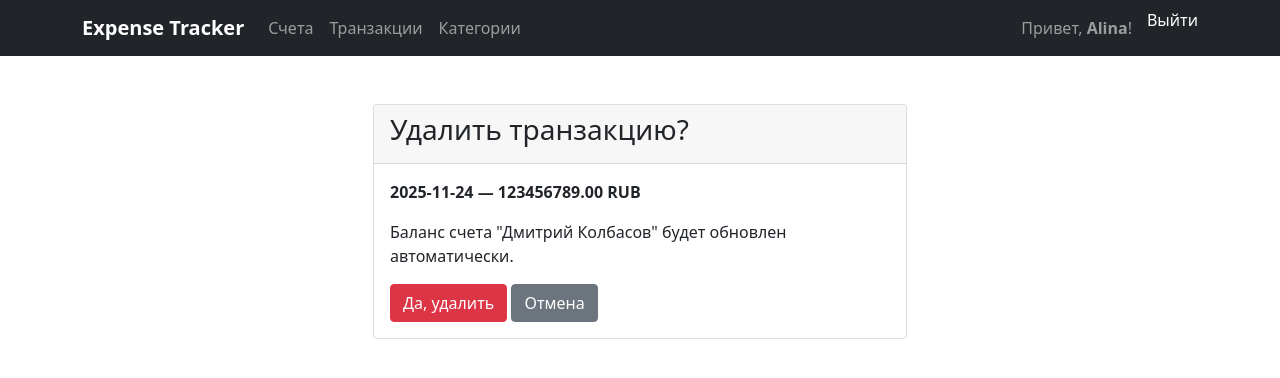
After one commit to mlianskaya/expense_tracker, a Django app: page /transactions/1/delete/ in a window 1280 px wide. The commit adds this page. Shown: the top 378 px of the page. Run offline with Django 5.2, Linux system fonts and the light colour scheme; a user stored in the database is signed in; data comes from the database, SQL or seed files in the repository; both versions use the stored data as it was after the commit.

Commit message:
Update and Delete Transactions

```diff
--- a/expenses/models.py
+++ b/expenses/models.py
@@ -99,24 +99,36 @@ def transaction_pre_save(sender, instance, **kwargs):
             instance._pre_save_old_amount = None
             instance._pre_save_old_type = None
 
+
 @receiver(post_save, sender=Transaction)
 def transaction_post_save(sender, instance, created, **kwargs):
-    def apply_delta(account_obj, delta):
+    # Пропускаем создание (там логика уже правильная)
+    if created:
+        delta = instance.amount if instance.type == Transaction.TYPE_INCOME else -instance.amount
+        account_obj = instance.account
         account_obj.balance = (account_obj.balance or Decimal('0.00')) + Decimal(delta)
         account_obj.save(update_fields=['balance'])
+        return
 
-    if created:
-        delta = instance.amount if instance.type == Transaction.TYPE_INCOME else -instance.amount
-        apply_delta(instance.account, delta)
-    else:
-        old_amount = getattr(instance, '_pre_save_old_amount', None)
-        old_type = getattr(instance, '_pre_save_old_type', None)
-        old_account = getattr(instance, '_pre_save_old_account', None)
-        if old_amount is not None and old_type is not None and old_account is not None:
-            old_delta = old_amount if old_type == Transaction.TYPE_INCOME else -old_amount
-            apply_delta(old_account, -old_delta)
-        new_delta = instance.amount if instance.type == Transaction.TYPE_INCOME else -instance.amount
-        apply_delta(instance.account, new_delta)
+    # Для обновления — проверяем, есть ли старые данные
+    old_amount = getattr(instance, '_pre_save_old_amount', None)
+    old_type = getattr(instance, '_pre_save_old_type', None)
+    old_account = getattr(instance, '_pre_save_old_account', None)
+
+    # Если НЕТ старых данных (первый save при update), ничего не делаем
+    if old_amount is None or old_type is None or old_account is None:
+        return
+
+    # Вычитаем старый эффект
+    old_delta = old_amount if old_type == Transaction.TYPE_INCOME else -old_amount
+    old_account.balance = (old_account.balance or Decimal('0.00')) - Decimal(old_delta)
+    old_account.save(update_fields=['balance'])
+
+    # Добавляем новый эффект
+    new_delta = instance.amount if instance.type == Transaction.TYPE_INCOME else -instance.amount
+    instance.account.balance = (instance.account.balance or Decimal('0.00')) + Decimal(new_delta)
+    instance.account.save(update_fields=['balance'])
+
 
 @receiver(post_delete, sender=Transaction)
 def transaction_post_delete(sender, instance, **kwargs):
--- a/expenses/templates/expenses/base.html
+++ b/expenses/templates/expenses/base.html
@@ -20,7 +20,7 @@
         <div class="container">
             <!-- Бренд и переключатель для мобильных -->
             <a class="navbar-brand" href="{% url 'expenses:home' %}">
-                💰 Expense Tracker
+                Expense Tracker
             </a>
 
             <button class="navbar-toggler" type="button" data-bs-toggle="collapse" data-bs-target="#navbarContent">
@@ -33,13 +33,13 @@
                     {% if user.is_authenticated %}
                         <!-- Меню для авторизованных пользователей -->
                         <a class="nav-link" href="{% url 'expenses:account_list' %}">
-                            📁 Счета
+                            Счета
                         </a>
                         <a class="nav-link" href="{% url 'expenses:transaction_list' %}">
-                            💳 Транзакции
+                            Транзакции
                         </a>
                         <a class="nav-link" href="{% url 'expenses:category_list' %}">
-                            📂 Категории
+                            Категории
                         </a>
                     {% endif %}
                 </div>
@@ -54,16 +54,16 @@
                         <form method="post" action="{% url 'expenses:logout' %}" class="d-inline">
                             {% csrf_token %}
                             <button type="submit" class="nav-link btn btn-link p-0 border-0 bg-transparent text-white">
-                                🚪 Выйти
+                                Выйти
                             </button>
                         </form>
                     {% else %}
                         <!-- Меню для гостей -->
                         <a class="nav-link" href="{% url 'expenses:login' %}">
-                            🔑 Войти
+                            Войти
                         </a>
                         <a class="nav-link" href="{% url 'expenses:register' %}">
-                            📝 Регистрация
+                            Регистрация
                         </a>
                     {% endif %}
                 </div>
--- a/expenses/templates/expenses/home.html
+++ b/expenses/templates/expenses/home.html
@@ -16,7 +16,7 @@
                 <div class="col-md-4">
                     <div class="card">
                         <div class="card-body">
-                            <h5 class="card-title">💰 Счета</h5>
+                            <h5 class="card-title">Счета</h5>
                             <p class="card-text">Управляйте вашими счетами и балансами</p>
                             <a href="{% url 'expenses:account_list' %}" class="btn btn-primary">Перейти к счетам</a>
                         </div>
@@ -25,7 +25,7 @@
                 <div class="col-md-4">
                     <div class="card">
                         <div class="card-body">
-                            <h5 class="card-title">📊 Транзакции</h5>
+                            <h5 class="card-title">Транзакции</h5>
                             <p class="card-text">Добавляйте и просматривайте доходы и расходы</p>
                             <a href="{% url 'expenses:transaction_list' %}" class="btn btn-primary">Перейти к транзакциям</a>
                         </div>
@@ -34,7 +34,7 @@
                 <div class="col-md-4">
                     <div class="card">
                         <div class="card-body">
-                            <h5 class="card-title">📂 Категории</h5>
+                            <h5 class="card-title">Категории</h5>
                             <p class="card-text">Настройте категории для сортировки транзакций</p>
                             <a href="{% url 'expenses:category_list' %}" class="btn btn-primary">Перейти к категориям</a>
                         </div>
--- /dev/null
+++ b/expenses/templates/expenses/transaction_confirm_delete.html
@@ -0,0 +1,27 @@
+{% extends 'expenses/base.html' %}
+
+{% block title %}Удалить транзакцию{% endblock %}
+
+{% block content %}
+<div class="container mt-5">
+    <div class="row justify-content-center">
+        <div class="col-md-6">
+            <div class="card">
+                <div class="card-header">
+                    <h3>Удалить транзакцию?</h3>
+                </div>
+                <div class="card-body">
+                    <p><strong>{{ object }}</strong></p>
+                    <p>Баланс счета "{{ object.account.name }}" будет обновлен автоматически.</p>
+
+                    <form method="post">
+                        {% csrf_token %}
+                        <button type="submit" class="btn btn-danger">Да, удалить</button>
+                        <a href="{% url 'expenses:transaction_list' %}" class="btn btn-secondary">Отмена</a>
+                    </form>
+                </div>
+            </div>
+        </div>
+    </div>
+</div>
+{% endblock %}
--- a/expenses/templates/expenses/transaction_list.html
+++ b/expenses/templates/expenses/transaction_list.html
@@ -32,6 +32,10 @@
                 {% endif %}
             </td>
             <td>{{ transaction.description|default:"-" }}</td>
+            <td>
+                <a href="{% url 'expenses:transaction_edit' transaction.pk %}" class="btn btn-sm btn-primary">✏️ Редактировать</a>
+                <a href="{% url 'expenses:transaction_delete' transaction.pk %}" class="btn btn-sm btn-danger">🗑️ Удалить</a>
+            </td>
         </tr>
         {% empty %}
         <tr>
--- a/expenses/urls.py
+++ b/expenses/urls.py
@@ -18,6 +18,8 @@ urlpatterns = [
     path('accounts/add/', views.AccountCreateView.as_view(), name='account_add'),
     path('transactions/', views.TransactionListView.as_view(), name='transaction_list'),
     path('transactions/add/', views.TransactionCreateView.as_view(), name='transaction_add'),
+    path('transactions/<int:pk>/edit/', views.TransactionUpdateView.as_view(), name='transaction_edit'),
+    path('transactions/<int:pk>/delete/', views.TransactionDeleteView.as_view(), name='transaction_delete'),
     path('categories/', views.CategoryListView.as_view(), name='category_list'),
     path('categories/add/', views.CategoryCreateView.as_view(), name='category_add'),
 ]
--- a/expenses/views.py
+++ b/expenses/views.py
@@ -6,6 +6,7 @@ from django.contrib.auth.views import LoginView, LogoutView
 from django.shortcuts import render, redirect
 from django.urls import reverse_lazy
 from .forms import CustomUserCreationForm
+from decimal import Decimal
 
 # Кастомные представления для аутентификации
 class CustomLoginView(LoginView):
@@ -65,6 +66,70 @@ class TransactionCreateView(LoginRequiredMixin, CreateView):
         form.fields['category'].queryset = Category.objects.filter(owner=self.request.user)
         return form
 
+from django.db.models.signals import post_save
+
+class TransactionUpdateView(LoginRequiredMixin, UpdateView):
+    model = Transaction
+    fields = ['account', 'category', 'amount', 'type', 'date', 'description']
+    template_name = 'expenses/transaction_form.html'
+    success_url = reverse_lazy('expenses:transaction_list')
+
+    def get_queryset(self):
+        return Transaction.objects.filter(account__owner=self.request.user)
+
+    def get_form(self, form_class=None):
+        form = super().get_form(form_class)
+        form.fields['account'].queryset = Account.objects.filter(owner=self.request.user)
+        form.fields['category'].queryset = Category.objects.filter(owner=self.request.user)
+        return form
+
+    def form_valid(self, form):
+        # 1. Берем старую транзакцию из БД ДО сохранения
+        old_tx = Transaction.objects.get(pk=self.object.pk)
+
+        # 2. Сохраняем ссылку на оригинальный обработчик сигнала
+        from .models import transaction_post_save  # импорт функции сигнала
+        post_save.disconnect(transaction_post_save, sender=Transaction)
+
+        # 3. Сохраняем новую версию транзакции (без срабатывания сигнала)
+        response = super().form_valid(form)
+        new_tx = self.object  # уже сохраненная транзакция
+
+        # 4. Считаем дельту по старой и новой транзакции и обновляем баланс
+        def delta_for(tx):
+            return tx.amount if tx.type == Transaction.TYPE_INCOME else -tx.amount
+
+        # если счет изменился, нужно поправить оба
+        if old_tx.account_id == new_tx.account_id:
+            # один и тот же счет
+            account = new_tx.account
+            account.balance = (account.balance or Decimal('0.00')) - delta_for(old_tx) + delta_for(new_tx)
+            account.save(update_fields=['balance'])
+        else:
+            # старый счет: вычесть старую транзакцию
+            old_acc = old_tx.account
+            old_acc.balance = (old_acc.balance or Decimal('0.00')) - delta_for(old_tx)
+            old_acc.save(update_fields=['balance'])
+
+            # новый счет: добавить новую транзакцию
+            new_acc = new_tx.account
+            new_acc.balance = (new_acc.balance or Decimal('0.00')) + delta_for(new_tx)
+            new_acc.save(update_fields=['balance'])
+
+        # 5. Включаем сигнал обратно
+        post_save.connect(transaction_post_save, sender=Transaction)
+
+        return response
+
+
+class TransactionDeleteView(LoginRequiredMixin, DeleteView):
+    model = Transaction
+    template_name = 'expenses/transaction_confirm_delete.html'
+    success_url = reverse_lazy('expenses:transaction_list')
+
+    def get_queryset(self):
+        return Transaction.objects.filter(account__owner=self.request.user)
+
 # Category Views
 class CategoryListView(LoginRequiredMixin, ListView):
     model = Category
```
Also changed, not shown: db.sqlite3.
